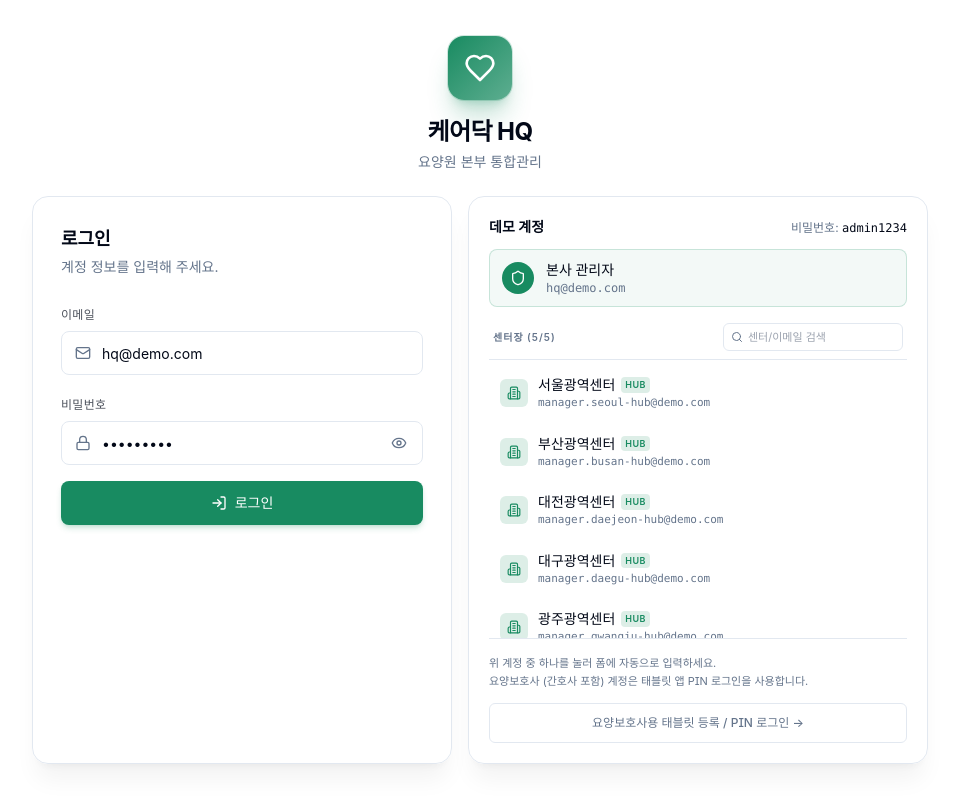
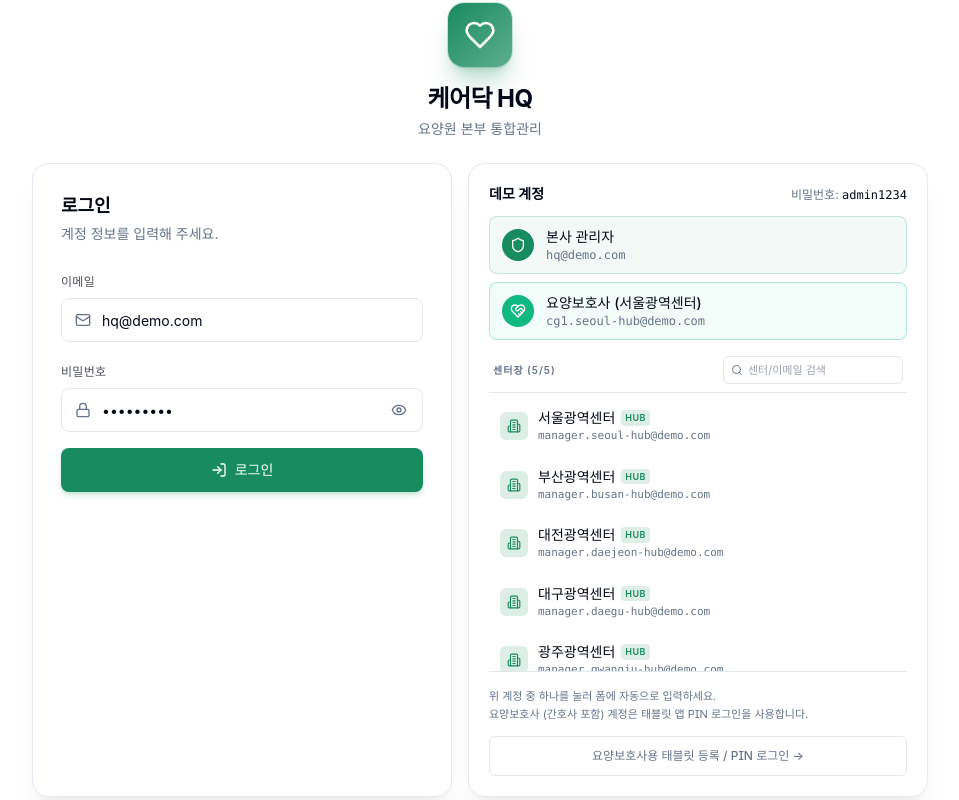
Before and after one commit to rowlow0gold-ops/care-home-hq, a Nuxt app: page /login in a window 1280 px wide. Shown: the whole page, without its empty margins (160-1119 px from the left). Built offline with nearby package versions, Linux system fonts and the light colour scheme; a web font is replaced by a local one.

Commit message:
login: add 요양보호사 demo account next to the manager picks
One-click pick that fills cg1.seoul-hub@demo.com / admin1234 (matches the
seeded 'cg{N}.{slug}@demo.com' pattern from regional reseed). Emerald
accent + HeartHandshake icon so it's visually distinct from the HQ +
센터장 cards.

```diff
--- a/app/pages/login.vue
+++ b/app/pages/login.vue
@@ -1,5 +1,5 @@
 <script setup lang="ts">
-import { Heart, LogIn, Mail, Lock, Eye, EyeOff, Loader2, Building2, Shield, Copy, Search } from "@lucide/vue";
+import { Heart, LogIn, Mail, Lock, Eye, EyeOff, Loader2, Building2, Shield, Copy, Search, HeartHandshake } from "@lucide/vue";
 
 definePageMeta({ layout: "auth" });
 
@@ -17,6 +17,16 @@ const submitting = ref(false);
 
 // Demo accounts seeded in the DB. All share password "admin1234".
 const hqAccount = { email: "hq@demo.com", label: "본사 관리자", icon: Shield };
+
+// Demo caregiver account (요양보호사) — slug matches the seeded
+// 'cg{N}.{slug}@demo.com' pattern from the regional reseed migration.
+// HQ web access for caregivers is limited (most pages 403); the main
+// caregiver flow is the tablet PIN login at /tablet.
+const workerAccount = {
+  email: "cg1.seoul-hub@demo.com",
+  label: "요양보호사 (서울광역센터)",
+  icon: HeartHandshake,
+};
 
 // Web admin is for HQ + Hub managers only. Satellite (Sat) center managers
 // access a different interface, so their accounts are intentionally not
@@ -188,6 +198,31 @@ async function onSubmit() {
           </button>
         </div>
 
+        <!-- Caregiver (worker) demo account — one-click pick. -->
+        <div class="relative mb-2 group">
+          <button
+            type="button"
+            class="w-full flex items-center gap-3 px-3 py-2.5 pr-11 rounded-lg border border-emerald-500/30 bg-emerald-500/5 hover:bg-emerald-500/10 transition-colors text-left"
+            @click="pick(workerAccount)"
+          >
+            <div class="h-8 w-8 rounded-full bg-emerald-500 text-white flex items-center justify-center flex-shrink-0">
+              <HeartHandshake class="h-4 w-4" />
+            </div>
+            <div class="flex-1 min-w-0">
+              <div class="text-sm font-medium">{{ workerAccount.label }}</div>
+              <div class="text-xs text-muted-foreground font-mono truncate">{{ workerAccount.email }}</div>
+            </div>
+          </button>
+          <button
+            type="button"
+            class="absolute right-2 top-1/2 -translate-y-1/2 opacity-0 group-hover:opacity-100 focus:opacity-100 transition-opacity h-7 w-7 rounded flex items-center justify-center hover:bg-foreground/10"
+            :aria-label="`${workerAccount.email} 복사`"
+            @click="copyEmail($event, workerAccount.email)"
+          >
+            <Copy class="h-3.5 w-3.5" />
+          </button>
+        </div>
+
         <!-- Divider + search -->
         <div class="flex items-center justify-between mt-4 mb-2 px-1 gap-2">
           <span class="text-[10px] font-semibold tracking-widest text-muted-foreground uppercase whitespace-nowrap">
```
